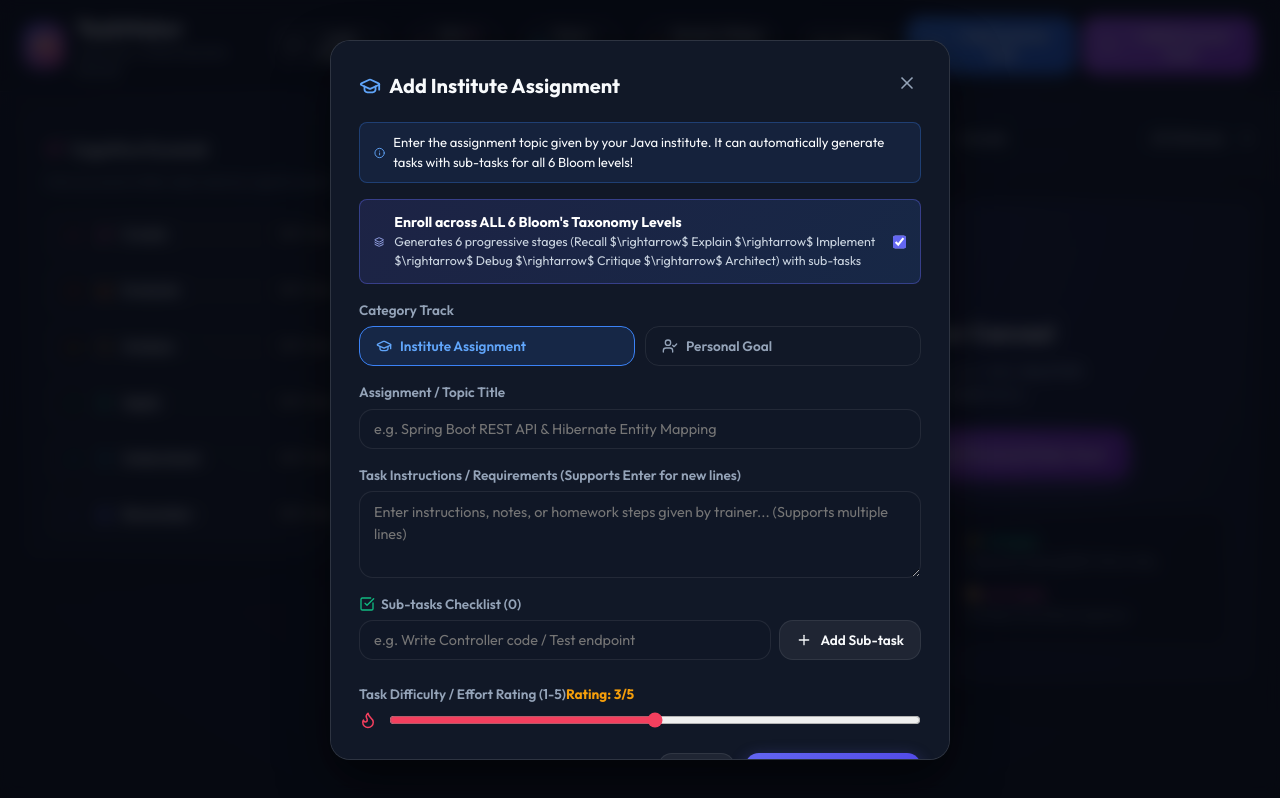
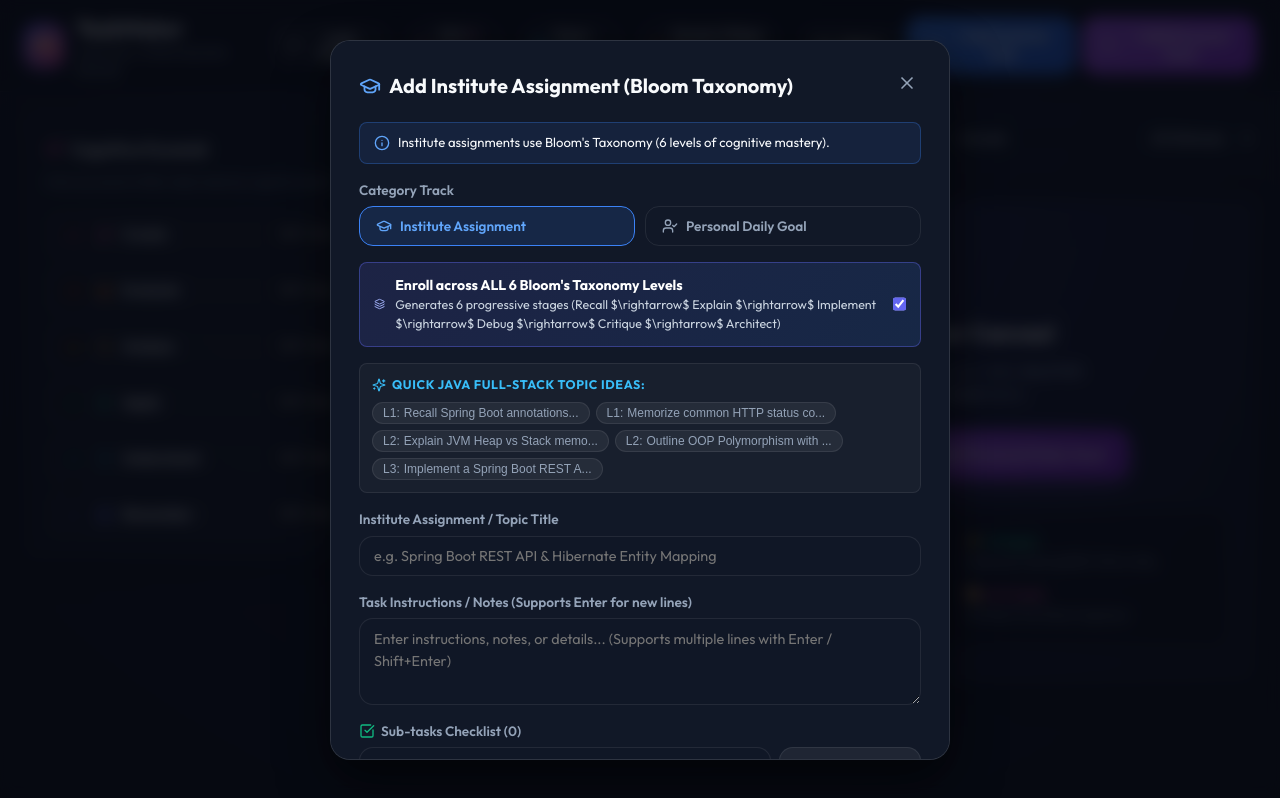
Before and after one commit to Abishaykarlapudi/taskemaker, a React (Vite) app: page / in a window 1280 px wide. Both pictures are taken after typing "Sample" into the empty fields and a click on the button "+ Add Today's Institute Assignment". Built offline with nearby package versions, Linux system fonts and the light colour scheme.

Commit message:
Remove Bloom's Taxonomy from Personal Tasks for simple daily goal tracking

```diff
--- a/src/components/TaskModal.jsx
+++ b/src/components/TaskModal.jsx
@@ -21,8 +21,8 @@ export default function TaskModal({ isOpen, onClose, onSaveTask, onSaveMultiLeve
       setTitle(editingTask.title || '');
       setDescription(editingTask.description || '');
       setTrack(editingTask.track || 'INSTITUTE');
-      setBloomLevel(editingTask.bloomLevel || 3);
-      setVerb(editingTask.verb || 'Implement');
+      setBloomLevel(editingTask.bloomLevel || (editingTask.track === 'PERSONAL' ? 0 : 3));
+      setVerb(editingTask.verb || '');
       setPainRating(editingTask.painRating || 3);
       setPriority(editingTask.priority || 'HIGH');
       setSubTasks(editingTask.subTasks || []);
@@ -31,14 +31,28 @@ export default function TaskModal({ isOpen, onClose, onSaveTask, onSaveMultiLeve
       setTitle('');
       setDescription('');
       setTrack(initialTrack || 'INSTITUTE');
-      setBloomLevel(3);
-      setVerb('Implement');
+      setBloomLevel(initialTrack === 'PERSONAL' ? 0 : 3);
+      setVerb(initialTrack === 'PERSONAL' ? '' : 'Implement');
       setPainRating(3);
       setPriority('HIGH');
       setSubTasks([]);
       setEnrollAllLevels(initialTrack === 'INSTITUTE');
     }
   }, [editingTask, isOpen, initialTrack]);
+
+  // When track switches to PERSONAL, reset bloomLevel to 0
+  const handleTrackSwitch = (newTrack) => {
+    setTrack(newTrack);
+    if (newTrack === 'PERSONAL') {
+      setBloomLevel(0);
+      setVerb('');
+      setEnrollAllLevels(false);
+    } else {
+      setBloomLevel(3);
+      setVerb('Implement');
+      setEnrollAllLevels(true);
+    }
+  };
 
   const handleLevelChange = (levelId) => {
     setBloomLevel(levelId);
@@ -185,8 +199,8 @@ export default function TaskModal({ isOpen, onClose, onSaveTask, onSaveMultiLeve
         title: title.trim(),
         description: description.trim(),
         track,
-        bloomLevel: Number(bloomLevel),
-        verb,
+        bloomLevel: track === 'PERSONAL' ? 0 : Number(bloomLevel),
+        verb: track === 'PERSONAL' ? '' : verb,
         painRating: Number(painRating),
         priority,
         status: editingTask ? editingTask.status : 'TODO',
@@ -209,7 +223,7 @@ export default function TaskModal({ isOpen, onClose, onSaveTask, onSaveMultiLeve
         <div className="modal-header">
           <h2 className="modal-title" style={{ display: 'flex', alignItems: 'center', gap: '8px' }}>
             {track === 'INSTITUTE' ? <GraduationCap color="#60a5fa" size={22} /> : <UserCheck color="#c084fc" size={22} />}
-            {editingTask ? 'Edit Task & Sub-tasks' : (track === 'INSTITUTE' ? 'Add Institute Assignment' : 'Add Personal Daily Goal')}
+            {editingTask ? 'Edit Task' : (track === 'INSTITUTE' ? 'Add Institute Assignment (Bloom Taxonomy)' : 'Add Personal Daily Goal')}
           </h2>
           <button className="close-btn" onClick={onClose}>
             <X size={20} />
@@ -234,9 +248,41 @@ export default function TaskModal({ isOpen, onClose, onSaveTask, onSaveMultiLeve
           <Info size={16} color={track === 'INSTITUTE' ? '#60a5fa' : '#c084fc'} />
           <span>
             {track === 'INSTITUTE'
-              ? 'Enter the assignment topic given by your Java institute. It can automatically generate tasks with sub-tasks for all 6 Bloom levels!'
-              : 'Enter your personal self-study topic, LeetCode problem, or daily habit goal.'}
+              ? 'Institute assignments use Bloom\'s Taxonomy (6 levels of cognitive mastery).'
+              : 'Personal daily goals do not require Bloom\'s Taxonomy. Add your task, notes & sub-tasks checklist.'}
           </span>
+        </div>
+
+        {/* Category Track Switcher */}
+        <div className="form-group">
+          <label className="form-label">Category Track</label>
+          <div style={{ display: 'grid', gridTemplateColumns: '1fr 1fr', gap: '10px' }}>
+            <button
+              type="button"
+              className={`btn-secondary ${track === 'INSTITUTE' ? 'active' : ''}`}
+              style={{
+                borderColor: track === 'INSTITUTE' ? '#3b82f6' : 'var(--glass-border)',
+                background: track === 'INSTITUTE' ? 'rgba(59, 130, 246, 0.15)' : 'transparent',
+                color: track === 'INSTITUTE' ? '#60a5fa' : 'var(--text-muted)'
+              }}
+              onClick={() => handleTrackSwitch('INSTITUTE')}
+            >
+              <GraduationCap size={16} /> Institute Assignment
+            </button>
+
+            <button
+              type="button"
+              className={`btn-secondary ${track === 'PERSONAL' ? 'active' : ''}`}
+              style={{
+                borderColor: track === 'PERSONAL' ? '#a855f7' : 'var(--glass-border)',
+                background: track === 'PERSONAL' ? 'rgba(168, 85, 247, 0.15)' : 'transparent',
+                color: track === 'PERSONAL' ? '#c084fc' : 'var(--text-muted)'
+              }}
+              onClick={() => handleTrackSwitch('PERSONAL')}
+            >
+              <UserCheck size={16} /> Personal Daily Goal
+            </button>
+          </div>
         </div>
 
         {/* Multi-Level Bloom Enrollment Checkbox for Institute Tasks */}
@@ -261,7 +307,7 @@ export default function TaskModal({ isOpen, onClose, onSaveTask, onSaveMultiLeve
                   Enroll across ALL 6 Bloom's Taxonomy Levels
                 </div>
                 <div style={{ fontSize: '0.78rem', color: '#cbd5e1' }}>
-                  Generates 6 progressive stages (Recall $\rightarrow$ Explain $\rightarrow$ Implement $\rightarrow$ Debug $\rightarrow$ Critique $\rightarrow$ Architect) with sub-tasks
+                  Generates 6 progressive stages (Recall $\rightarrow$ Explain $\rightarrow$ Implement $\rightarrow$ Debug $\rightarrow$ Critique $\rightarrow$ Architect)
                 </div>
               </div>
             </div>
@@ -274,45 +320,47 @@ export default function TaskModal({ isOpen, onClose, onSaveTask, onSaveMultiLeve
           </div>
         )}
 
-        <form onSubmit={handleSubmit}>
-          {/* Category Track Switcher */}
-          <div className="form-group">
-            <label className="form-label">Category Track</label>
-            <div style={{ display: 'grid', gridTemplateColumns: '1fr 1fr', gap: '10px' }}>
+        {/* Quick Presets for Institute Tasks */}
+        {!editingTask && track === 'INSTITUTE' && (
+          <div style={{ marginBottom: '16px', background: 'rgba(255, 255, 255, 0.03)', padding: '12px', borderRadius: 'var(--radius-sm)', border: '1px solid var(--glass-border)' }}>
+            <div style={{ fontSize: '0.78rem', color: '#38bdf8', fontWeight: '700', textTransform: 'uppercase', letterSpacing: '0.05em', marginBottom: '8px', display: 'flex', alignItems: 'center', gap: '6px' }}>
+              <Sparkles size={14} /> Quick Java Full-Stack Topic Ideas:
+            </div>
+            <div style={{ display: 'flex', flexWrap: 'wrap', gap: '6px' }}>
+              {JAVA_FULLSTACK_SUGGESTIONS.slice(0, 5).map((sug, i) => (
                 <button
+                  key={i}
                   type="button"
-                className={`btn-secondary ${track === 'INSTITUTE' ? 'active' : ''}`}
+                  onClick={() => handleSelectPreset(sug)}
                   style={{
-                  borderColor: track === 'INSTITUTE' ? '#3b82f6' : 'var(--glass-border)',
-                  background: track === 'INSTITUTE' ? 'rgba(59, 130, 246, 0.15)' : 'transparent',
-                  color: track === 'INSTITUTE' ? '#60a5fa' : 'var(--text-muted)'
+                    background: 'rgba(255, 255, 255, 0.06)',
+                    border: '1px solid var(--glass-border)',
+                    color: 'var(--text-muted)',
+                    borderRadius: 'var(--radius-pill)',
+                    padding: '3px 10px',
+                    fontSize: '0.75rem',
+                    cursor: 'pointer',
+                    display: 'inline-flex',
+                    alignItems: 'center',
+                    gap: '4px'
                   }}
-                onClick={() => setTrack('INSTITUTE')}
                 >
-                <GraduationCap size={16} /> Institute Assignment
+                  <span>L{sug.levelId}:</span> {sug.title.slice(0, 30)}...
                 </button>
-
-              <button
-                type="button"
-                className={`btn-secondary ${track === 'PERSONAL' ? 'active' : ''}`}
-                style={{
-                  borderColor: track === 'PERSONAL' ? '#a855f7' : 'var(--glass-border)',
-                  background: track === 'PERSONAL' ? 'rgba(168, 85, 247, 0.15)' : 'transparent',
-                  color: track === 'PERSONAL' ? '#c084fc' : 'var(--text-muted)'
-                }}
-                onClick={() => setTrack('PERSONAL')}
-              >
-                <UserCheck size={16} /> Personal Goal
-              </button>
+              ))}
             </div>
           </div>
+        )}
 
+        <form onSubmit={handleSubmit}>
           {/* Title */}
           <div className="form-group">
-            <label className="form-label">Assignment / Topic Title</label>
+            <label className="form-label">
+              {track === 'INSTITUTE' ? 'Institute Assignment / Topic Title' : 'Personal Goal Title'}
+            </label>
             <input
               type="text"
-              placeholder={track === 'INSTITUTE' ? 'e.g. Spring Boot REST API & Hibernate Entity Mapping' : 'e.g. Solve 2 LeetCode Medium Array questions'}
+              placeholder={track === 'INSTITUTE' ? 'e.g. Spring Boot REST API & Hibernate Entity Mapping' : 'e.g. Solve 2 LeetCode Array questions & go for a 30-min run'}
               value={title}
               onChange={(e) => setTitle(e.target.value)}
               className="form-input"
@@ -322,9 +370,9 @@ export default function TaskModal({ isOpen, onClose, onSaveTask, onSaveMultiLeve
 
           {/* Description */}
           <div className="form-group">
-            <label className="form-label">Task Instructions / Requirements (Supports Enter for new lines)</label>
+            <label className="form-label">Task Instructions / Notes (Supports Enter for new lines)</label>
             <textarea
-              placeholder="Enter instructions, notes, or homework steps given by trainer... (Supports multiple lines)"
+              placeholder="Enter instructions, notes, or details... (Supports multiple lines with Enter / Shift+Enter)"
               value={description}
               onChange={(e) => setDescription(e.target.value)}
               className="form-textarea"
@@ -342,7 +390,7 @@ export default function TaskModal({ isOpen, onClose, onSaveTask, onSaveMultiLeve
             <div style={{ display: 'flex', gap: '8px', marginBottom: '8px' }}>
               <input
                 type="text"
-                placeholder="e.g. Write Controller code / Test endpoint"
+                placeholder="e.g. Practice Array hashmap problem / Drink 2L water"
                 value={newSubTaskTitle}
                 onChange={(e) => setNewSubTaskTitle(e.target.value)}
                 onKeyDown={(e) => {
@@ -382,8 +430,8 @@ export default function TaskModal({ isOpen, onClose, onSaveTask, onSaveMultiLeve
             )}
           </div>
 
-          {/* Single Level Options (only if not enrolling all 6 levels) */}
-          {(!enrollAllLevels || track !== 'INSTITUTE' || editingTask) && (
+          {/* Bloom's Level & Verbs ONLY for Institute Tasks */}
+          {track === 'INSTITUTE' && (!enrollAllLevels || editingTask) && (
             <>
               <div className="form-group">
                 <label className="form-label">Bloom's Taxonomy Cognitive Level</label>
@@ -473,7 +521,7 @@ export default function TaskModal({ isOpen, onClose, onSaveTask, onSaveMultiLeve
               Cancel
             </button>
             <button type="submit" className="btn-primary">
-              {editingTask ? 'Update Task & Sub-tasks' : (enrollAllLevels && track === 'INSTITUTE' ? 'Enroll 6 Bloom Levels' : 'Save Task')}
+              {editingTask ? 'Update Task' : (track === 'INSTITUTE' && enrollAllLevels ? 'Enroll 6 Bloom Levels' : 'Save Personal Task')}
             </button>
           </div>
         </form>
--- a/src/data/bloomTaxonomy.js
+++ b/src/data/bloomTaxonomy.js
@@ -10,8 +10,7 @@ export const BLOOM_LEVELS = {
     lightBg: 'rgba(99, 102, 241, 0.12)',
     border: 'rgba(99, 102, 241, 0.3)',
     weight: 1,
-    icon: 'Brain',
-    upgradeSuggestion: 'Convert into an "Understand" task by explaining this concept in your own words or diagramming it.'
+    icon: 'Brain'
   },
   2: {
     id: 2,
@@ -24,8 +23,7 @@ export const BLOOM_LEVELS = {
     lightBg: 'rgba(6, 182, 212, 0.12)',
     border: 'rgba(6, 182, 212, 0.3)',
     weight: 2,
-    icon: 'Lightbulb',
-    upgradeSuggestion: 'Convert into an "Apply" task by writing code to demonstrate this concept in Java/React.'
+    icon: 'Lightbulb'
   },
   3: {
     id: 3,
@@ -38,8 +36,7 @@ export const BLOOM_LEVELS = {
     lightBg: 'rgba(16, 185, 129, 0.12)',
     border: 'rgba(16, 185, 129, 0.3)',
     weight: 3,
-    icon: 'Zap',
-    upgradeSuggestion: 'Convert into an "Analyze" task by profiling performance or debugging edge cases.'
+    icon: 'Zap'
   },
   4: {
     id: 4,
@@ -52,8 +49,7 @@ export const BLOOM_LEVELS = {
     lightBg: 'rgba(245, 158, 11, 0.12)',
     border: 'rgba(245, 158, 11, 0.3)',
     weight: 4,
-    icon: 'Search',
-    upgradeSuggestion: 'Convert into an "Evaluate" task by writing a code review or benchmarking architectural alternatives.'
+    icon: 'Search'
   },
   5: {
     id: 5,
@@ -66,8 +62,7 @@ export const BLOOM_LEVELS = {
     lightBg: 'rgba(249, 115, 22, 0.12)',
     border: 'rgba(249, 115, 22, 0.3)',
     weight: 5,
-    icon: 'Scale',
-    upgradeSuggestion: 'Convert into a "Create" task by designing a reusable template or custom framework solution.'
+    icon: 'Scale'
   },
   6: {
     id: 6,
@@ -80,8 +75,7 @@ export const BLOOM_LEVELS = {
     lightBg: 'rgba(236, 72, 153, 0.12)',
     border: 'rgba(236, 72, 153, 0.3)',
     weight: 6,
-    icon: 'Sparkles',
-    upgradeSuggestion: 'You are at the highest cognitive level! Focus on polishing and sharing your creation on GitHub.'
+    icon: 'Sparkles'
   }
 };
 
@@ -91,14 +85,14 @@ export const TASK_TRACKS = {
     label: 'Institute Course Assignment',
     badgeColor: '#3b82f6',
     icon: 'GraduationCap',
-    description: 'Tasks assigned by your Java Full-Stack institute'
+    description: 'Tasks assigned by your Java Full-Stack institute (Bloom Taxonomy)'
   },
   PERSONAL: {
     id: 'PERSONAL',
     label: 'Personal Daily Goal',
     badgeColor: '#a855f7',
     icon: 'UserCheck',
-    description: 'Self-study, personal habits, DSA practice & projects'
+    description: 'Personal tasks & habits (Simple Task)'
   }
 };
 
@@ -118,11 +112,12 @@ export const JAVA_FULLSTACK_SUGGESTIONS = [
 ];
 
 export function calculateCognitiveScore(tasks) {
-  const completedTasks = tasks.filter(t => t.status === 'COMPLETED');
-  if (completedTasks.length === 0) return 0;
+  // Only Institute tasks have Bloom Taxonomy levels
+  const completedInstituteTasks = tasks.filter(t => t.track === 'INSTITUTE' && t.status === 'COMPLETED' && t.bloomLevel > 0);
+  if (completedInstituteTasks.length === 0) return 0;
 
   let totalWeightedScore = 0;
-  completedTasks.forEach(task => {
+  completedInstituteTasks.forEach(task => {
     const levelObj = BLOOM_LEVELS[task.bloomLevel] || BLOOM_LEVELS[1];
     const painMultiplier = task.painRating ? (1 + task.painRating * 0.1) : 1;
     totalWeightedScore += levelObj.weight * 10 * painMultiplier;
```
Also changed, not shown: src/components/TaskCard.jsx (+19 -13 lines). Lines whose indentation alone changed are shown as unchanged.
